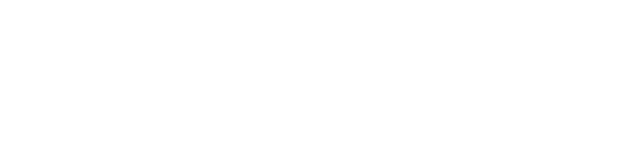
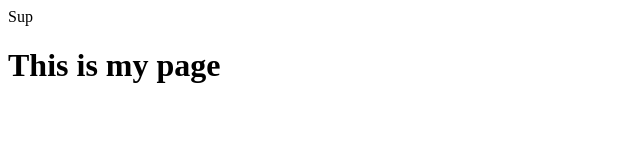
Before and after one commit to SpencerFalor-Ward/SpencerFalor-Ward.github.io, a plain HTML site: page index.html in a window 1280 px wide. Shown: the whole page, without its empty margins (0-640 px from the left). Drawn offline with Linux system fonts and the light colour scheme.

Commit message:
Added text to index.html

```diff
--- a/index.html
+++ b/index.html
@@ -6,7 +6,9 @@
     <meta http-equiv="X-UA-Compatible" content="ie=edge">
     <title>Document</title>
 </head>
+
+<header>Sup</header>
 <body>
-
+    <h1>This is my page</h1>
 </body>
 </html>
```
